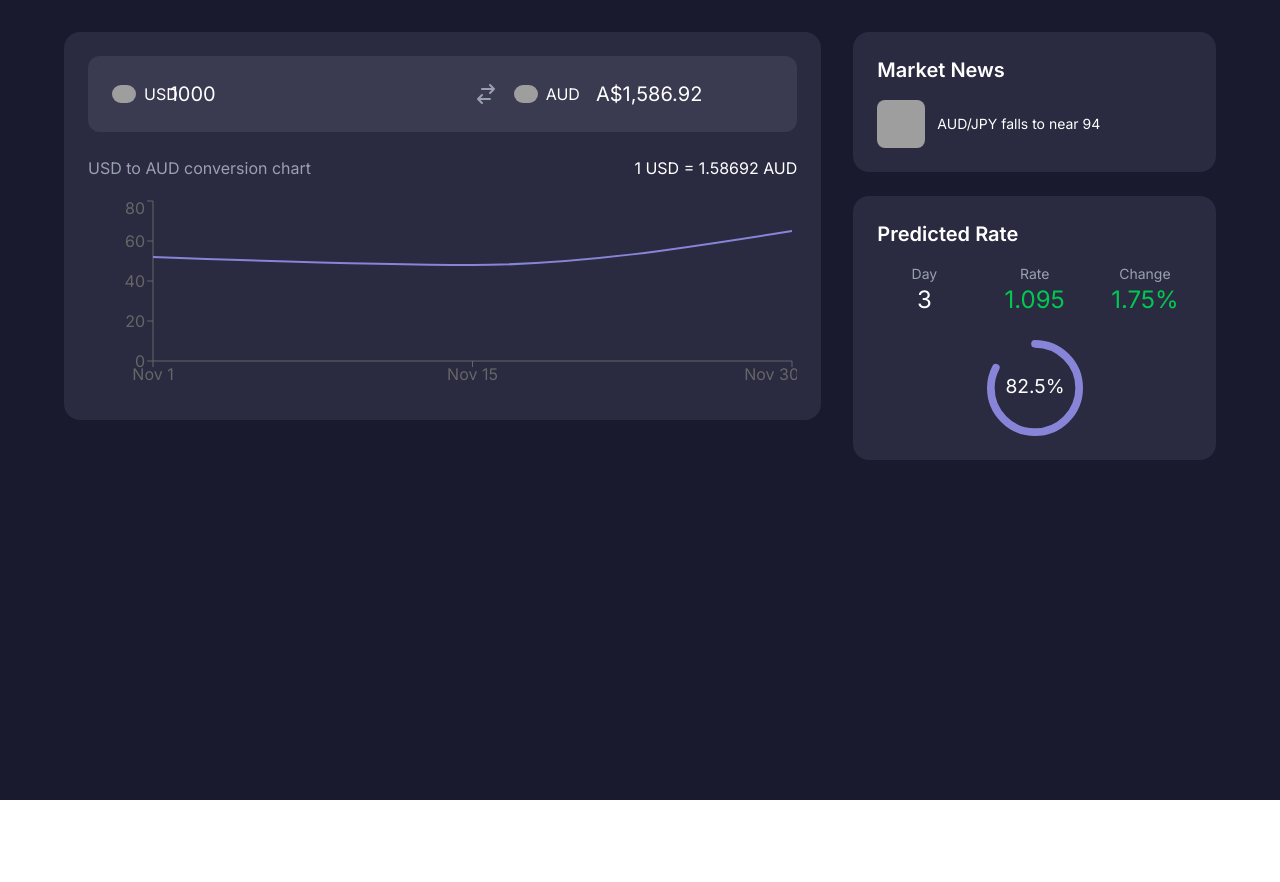
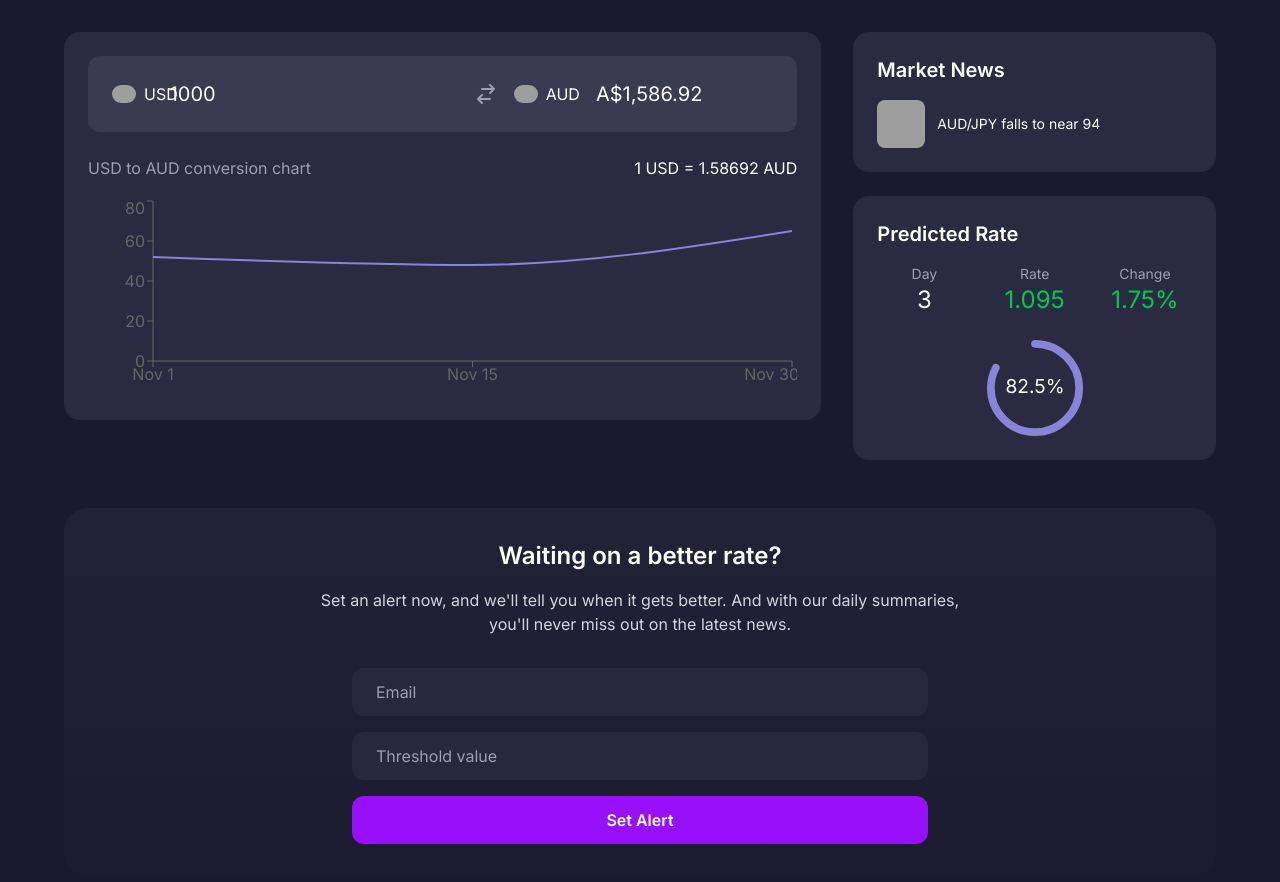
Before and after one commit to aryaman-sakthi/cews-frontend, a Next.js app: page / in a window 1280 px wide. Shown: the top 882 px of the page. Before the commit the page ends 800 px from the top, so only its background shows below. Built offline with nearby package versions, Linux system fonts and the light colour scheme; grey boxes are pictures that could not be loaded.

Commit message:
added basic alert system to the frontend
Co-authored-by: Manojvradan <manojvradanbs@gmail.com>

```diff
--- a/src/app/page.tsx
+++ b/src/app/page.tsx
@@ -6,6 +6,7 @@ import { CurrencyConverter } from '@/components/CurrencyDashboard/CurrencyConver
 import { ConversionChart } from '@/components/CurrencyDashboard/ConversionChart';
 import { MarketNews } from '@/components/CurrencyDashboard/MarketNews';
 import { PredictedRate } from '@/components/CurrencyDashboard/PredictedRate';
+import { AlertSubscription } from '@/components/CurrencyDashboard/AlertSubscription';
 
 export default function Home() {
   const [amount, setAmount] = useState(1000);
@@ -56,6 +57,9 @@ export default function Home() {
             <PredictedRate prediction={prediction} />
           </div>
         </div>
+
+        {/* Add the AlertSubscription component */}
+        <AlertSubscription />
       </div>
     </main>
   );
--- /dev/null
+++ b/src/components/CurrencyDashboard/AlertSubscription.tsx
@@ -0,0 +1,52 @@
+// src/components/CurrencyDashboard/AlertSubscription.tsx
+'use client';
+
+import React, { useState } from 'react';
+
+export const AlertSubscription = () => {
+  const [email, setEmail] = useState('');
+  const [threshold, setThreshold] = useState('');
+
+  const handleSubmit = (e: React.FormEvent) => {
+    e.preventDefault();
+    // Implement your alert subscription logic here
+    console.log('Subscription data:', { email, threshold });
+  };
+
+  return (
+    <div className="mt-12 text-center px-4 py-8 bg-gradient-to-b from-[#2a2a40]/50 to-[#2a2a40]/10 rounded-3xl">
+      <h2 className="text-2xl text-white font-semibold mb-4">
+        Waiting on a better rate?
+      </h2>
+      <p className="text-gray-300 mb-8 max-w-2xl mx-auto">
+        Set an alert now, and we'll tell you when it gets better. And with our daily summaries,
+        you'll never miss out on the latest news.
+      </p>
+
+      <form onSubmit={handleSubmit} className="max-w-xl mx-auto space-y-4">
+        <input
+          type="email"
+          placeholder="Email"
+          value={email}
+          onChange={(e) => setEmail(e.target.value)}
+          className="w-full px-6 py-3 bg-[#2a2a40]/80 rounded-xl text-white placeholder-gray-400 focus:outline-none focus:ring-2 focus:ring-purple-500"
+        />
+
+        <input
+          type="number"
+          placeholder="Threshold value"
+          value={threshold}
+          onChange={(e) => setThreshold(e.target.value)}
+          className="w-full px-6 py-3 bg-[#2a2a40]/80 rounded-xl text-white placeholder-gray-400 focus:outline-none focus:ring-2 focus:ring-purple-500"
+        />
+
+        <button
+          type="submit"
+          className="w-full px-6 py-3 bg-purple-600 hover:bg-purple-700 transition-colors rounded-xl text-white font-semibold"
+        >
+          Set Alert
+        </button>
+      </form>
+    </div>
+  );
+};
```
